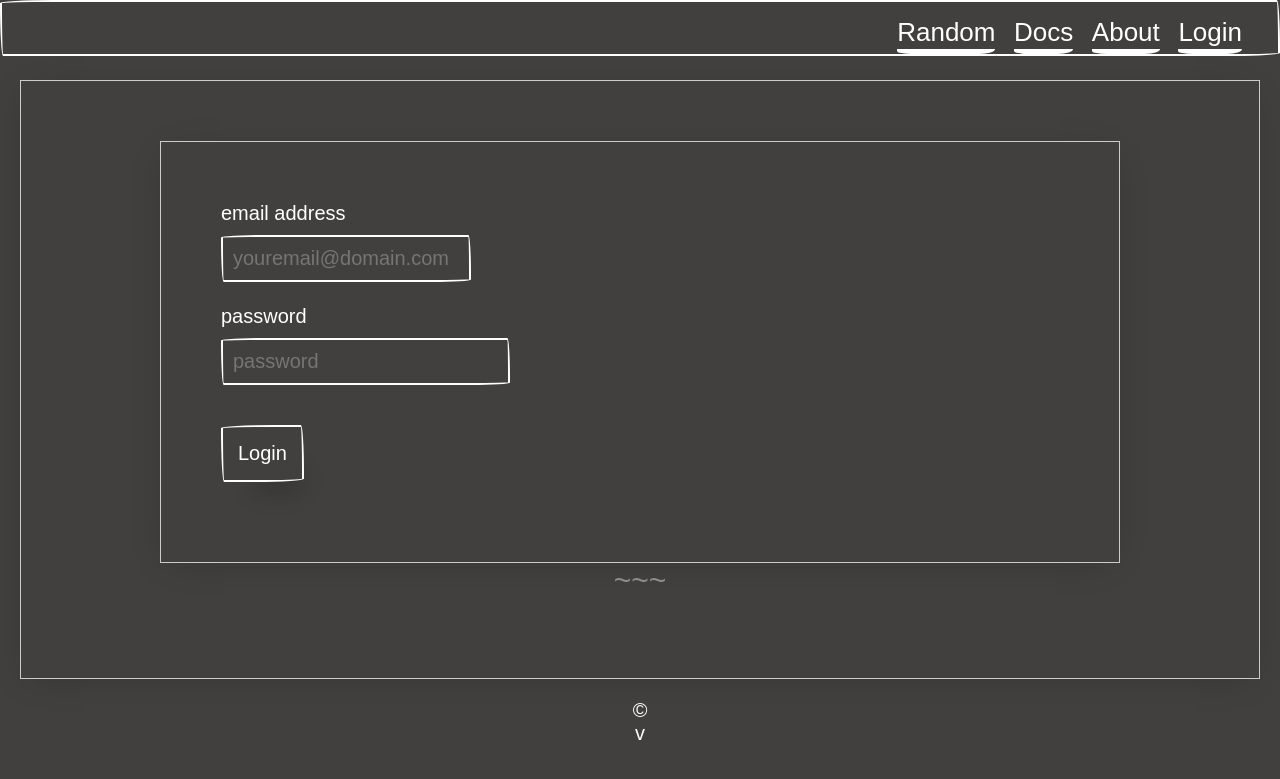
After one commit to eddyizm/quotes, a FastAPI app: template src/html/templates/accounts/login.html in a window 1280 px wide. The commit adds this page. Shown: the top 779 px of the page. Run offline with FastAPI, Linux system fonts and the light colour scheme; the template is opened without the code that fills it, so the values that code supplies are empty; parts of the project's set-up code (start-up, migrations or seed data) failed here and were passed over; some libraries are stand-ins or nearby versions; some web fonts are replaced.

Commit message:
feature: login form set up

```diff
--- a/src/core/routers/authentication.py
+++ b/src/core/routers/authentication.py
@@ -5,7 +5,9 @@ from src.core.models.user_models import User
 from src.core.security import AuthHandler, RequiresLoginException
 
 
-router = APIRouter()
+router = APIRouter(
+    prefix="/api/v1",
+)
 auth_handler = AuthHandler()
 
 
@@ -35,7 +37,7 @@ async def register(user: User):
     return {'message': result}
 
 
-# @router.post('/auth/login')
+@router.post('/auth/login')
 async def login(user: User):
     if await authenticate_user(user.email, user.password):
         atoken = auth_handler.create_access_token(user.email)
--- /dev/null
+++ b/src/html/templates/accounts/login.html
@@ -0,0 +1,45 @@
+{% extends "base.html" %} {% block content %}
+<div class="paper container">
+    <div id="login" class="col-12 col container">
+        <form
+            hx-post="/authenticate"
+            hx-swap="innerHTML"
+            hx-target="#login"
+            method="post"
+        >
+            <div class="form-group">
+                <label for="from_email">email address</label>
+                <input
+                    class="input-block"
+                    type="email"
+                    placeholder="youremail@domain.com"
+                    id="from_email"
+                    name="from_email"
+                    required="true"
+                />
+                <br />
+                <label for="password">password</label>
+                <input
+                    id="password"
+                    type="password"
+                    name="password"
+                    placeholder="password"
+                    required="true"
+                ></input>
+
+                <div id="cfblock" class="row">
+                    <div
+                        class="cf-turnstile"
+                        data-sitekey="0x4AAAAAAAeam8ntxcFbPdBj"
+                        data-theme="dark"
+                        data-size="compact"
+                    ></div>
+                </div>
+                <div id="sendbtn" class="row">
+                    <button type="submit" name="action">Login</button>
+                </div>
+            </div>
+        </form>
+    </div>
+</div>
+{% endblock %}
--- a/src/html/templates/base.html
+++ b/src/html/templates/base.html
@@ -41,9 +41,12 @@
           </label>
           <div class="collapsible-body">
             <ul class="inline">
-              <li><a href="/documentation">Documentation</a></li>
+              <li><a href="/random">Random</a></li>
+              <li><a href="/documentation">Docs</a></li>
               <li><a href="/about">About</a></li>
-              <li><a href="/random">Random</a></li>
+              <!-- TODO change login to account info/logout once logged in -->
+              <li><a href="/accounts/login">Login</a></li>
+              <!-- TODO hide submissions unless logged in -->
               <!-- <li><a href="/submissions">Submissions</a></li> -->
             </ul>
           </div>
--- a/src/main.py
+++ b/src/main.py
@@ -3,7 +3,10 @@ from fastapi.responses import RedirectResponse, JSONResponse
 from fastapi.staticfiles import StaticFiles
 import logging
 
-from src.core.routers import authentication, html, quotes_api
+from src.core.routers.accounts import router as AccountsRouter
+from src.core.routers.authentication import router as AuthenticationRouter
+from src.core.routers.html import router as HtmlRouter
+from src.core.routers.quotes_api import router as QuotesApiRouter
 from src.core.schema import dal
 
 logger = logging.getLogger('uvicorn.error')
@@ -13,9 +16,11 @@ logger.debug('app starting up...')
 
 app.mount("/html/static", StaticFiles(directory="src/html/static"), name="static")
 
-app.include_router(html.router)
-app.include_router(quotes_api.router)
-app.include_router(authentication.router)
+app.include_router(HtmlRouter)
+app.include_router(QuotesApiRouter)
+app.include_router(AuthenticationRouter)
+app.include_router(AccountsRouter)
+
 
 dal.metadata.create_all(dal.engine)
 
```
Also changed, not shown: src/core/routers/accounts.py (added, +22 -0 lines).
